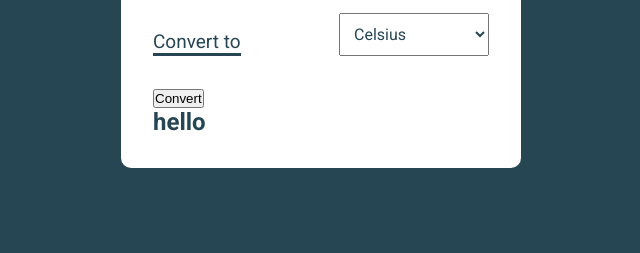
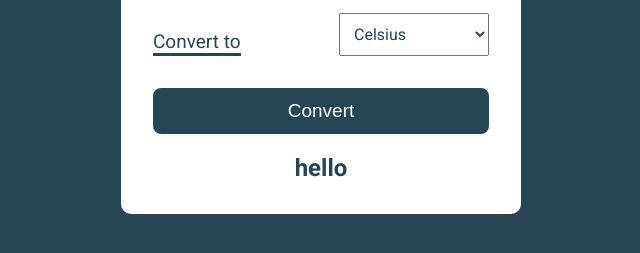
Before and after one commit to acunmedyaakademi/Temperature-Converter, a plain HTML site: page index.html in a window 1280 px wide. Shown: the part 327-580 px from the top of the page, without its empty margins (319-959 px from the left). Drawn offline with Linux system fonts and the light colour scheme; a web font is replaced by a local one.

Commit message:
btn styles added

```diff
--- a/app.css
+++ b/app.css
@@ -57,6 +57,30 @@ body {
   font-family: inherit;
 }
 
+#convert-btn {
+  width: 100%;
+  padding: 12px;
+  border-radius: 8px;
+  outline: none;
+  border: none;
+  background-color: #264653;
+  color: #fff;
+  font-size: 19px;
+  display: block;
+  margin: 0 auto;
+  margin-bottom: 20px;
+  transform: scale(1);
+  transition: transform 0.3s;
+}
+
+#convert-btn:active {
+  transform: scale(0.91) scaleX(0.91);
+}
+
+#result {
+  text-align: center;
+}
+
 ::placeholder {
   font-size: 16px;
 }
```
